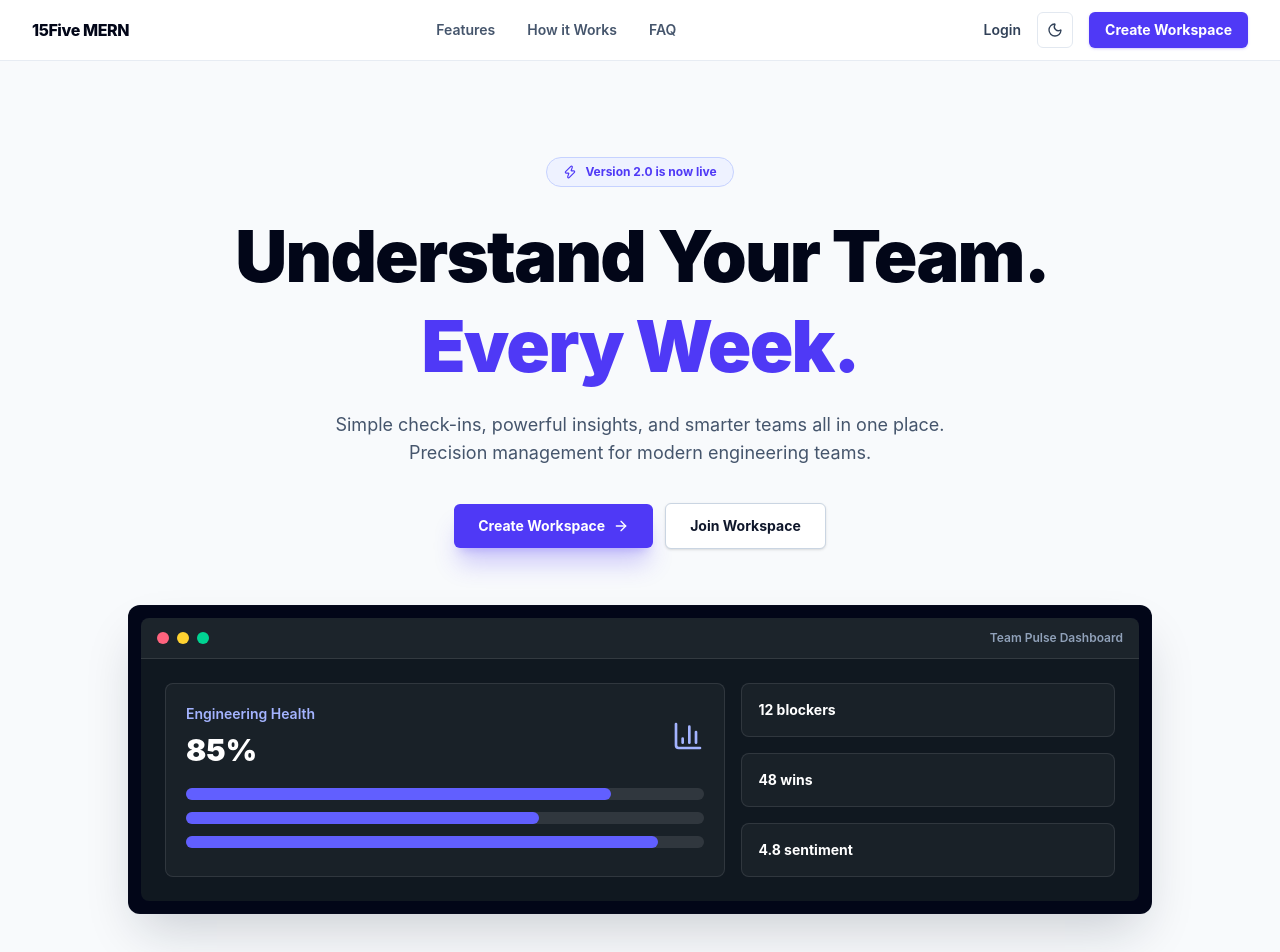
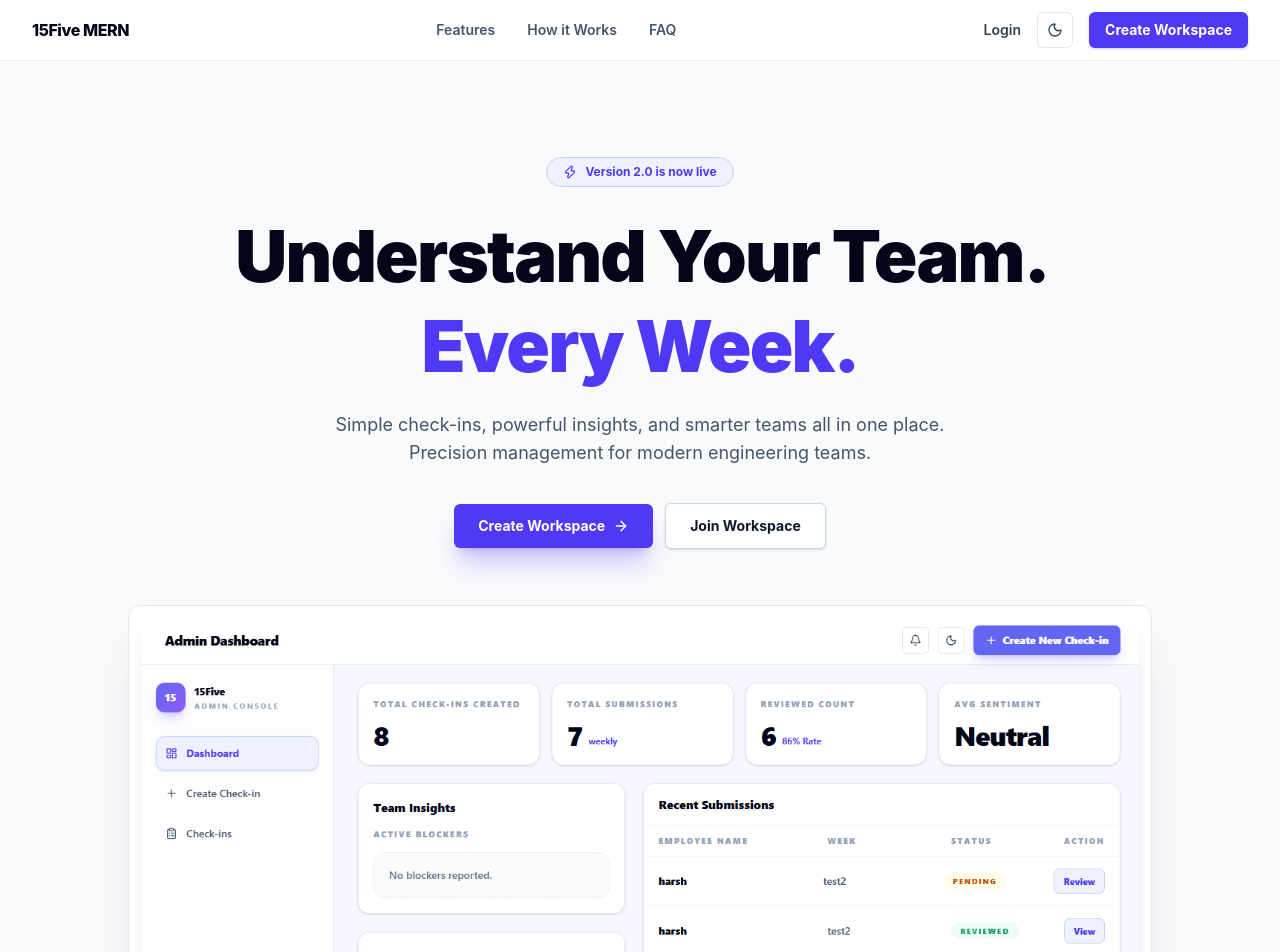
Before and after one commit to harshcode26-creator/optivis, a React (Vite) app: page / in a window 1280 px wide. Shown: the top 952 px of the page. Built offline with nearby package versions, Linux system fonts and the light colour scheme.

Commit message:
ui polished

```diff
--- a/src/pages/LandingPage.jsx
+++ b/src/pages/LandingPage.jsx
@@ -14,6 +14,8 @@ import {
 } from 'lucide-react';
 import { useEffect, useState } from 'react';
 import { useNavigate } from 'react-router-dom';
+import adminDashboardDark from '../assets/adminDashboard-dark.png';
+import adminDashboardLight from '../assets/adminDashboard-light.png';
 
 const navItems = [
   { label: 'Features', href: '#features' },
@@ -155,7 +157,7 @@ function Navbar({ isDarkMode, onToggleDarkMode }) {
   );
 }
 
-function Hero() {
+function Hero({ isDarkMode }) {
   const navigate = useNavigate();
 
   return (
@@ -194,51 +196,15 @@ function Hero() {
           </button>
         </div>
 
-        <div className="mx-auto mt-14 max-w-5xl rounded-xl border border-slate-800/10 bg-slate-950 p-3 text-left shadow-2xl shadow-slate-900/20 dark:border-indigo-500/25 dark:shadow-indigo-700/20">
-          <div className="overflow-hidden rounded-lg bg-[#101820]">
-            <div className="flex items-center justify-between border-b border-white/10 bg-white/5 px-4 py-3">
-              <div className="flex items-center gap-2">
-                <span className="h-3 w-3 rounded-full bg-rose-400" />
-                <span className="h-3 w-3 rounded-full bg-amber-300" />
-                <span className="h-3 w-3 rounded-full bg-emerald-400" />
-              </div>
-              <span className="text-xs font-semibold text-slate-400">
-                Team Pulse Dashboard
-              </span>
-            </div>
-            <div className="grid gap-4 p-4 sm:grid-cols-[1.2fr_0.8fr] sm:p-6">
-              <div className="rounded-lg border border-white/10 bg-white/[0.04] p-5">
-                <div className="mb-5 flex items-center justify-between">
-                  <div>
-                    <p className="text-sm font-semibold text-indigo-300">
-                      Engineering Health
-                    </p>
-                    <p className="mt-2 text-3xl font-black text-white">85%</p>
-                  </div>
-                  <BarChart3 className="h-8 w-8 text-indigo-300" />
-                </div>
-                <div className="space-y-3">
-                  {[82, 68, 91].map((value) => (
-                    <div key={value} className="h-3 rounded-full bg-white/10">
-                      <div
-                        className="h-full rounded-full bg-indigo-500"
-                        style={{ width: `${value}%` }}
-                      />
-                    </div>
-                  ))}
-                </div>
-              </div>
-              <div className="grid gap-4">
-                {['12 blockers', '48 wins', '4.8 sentiment'].map((stat) => (
-                  <div
-                    key={stat}
-                    className="rounded-lg border border-white/10 bg-white/[0.04] p-4 text-sm font-bold text-white"
-                  >
-                    {stat}
-                  </div>
-                ))}
-              </div>
-            </div>
+        <div className="mx-auto mt-14 max-w-5xl">
+          <div className="rounded-xl border border-slate-200 bg-white/80 p-3 shadow-2xl shadow-slate-900/10 backdrop-blur-sm dark:border-indigo-500/25 dark:bg-slate-900/60 dark:shadow-indigo-700/20">
+
+            <img
+              src={isDarkMode ? adminDashboardDark : adminDashboardLight}
+              alt="Dashboard Preview"
+              className="w-full rounded-lg shadow-xl transition duration-500 hover:scale-[1.01]"
+            />
+
           </div>
         </div>
       </div>
@@ -531,7 +497,7 @@ function LandingPage() {
         onToggleDarkMode={() => setIsDarkMode((currentMode) => !currentMode)}
       />
       <main>
-        <Hero />
+        <Hero isDarkMode={isDarkMode} />
         <Features />
         <Insights />
         <Steps />
```
